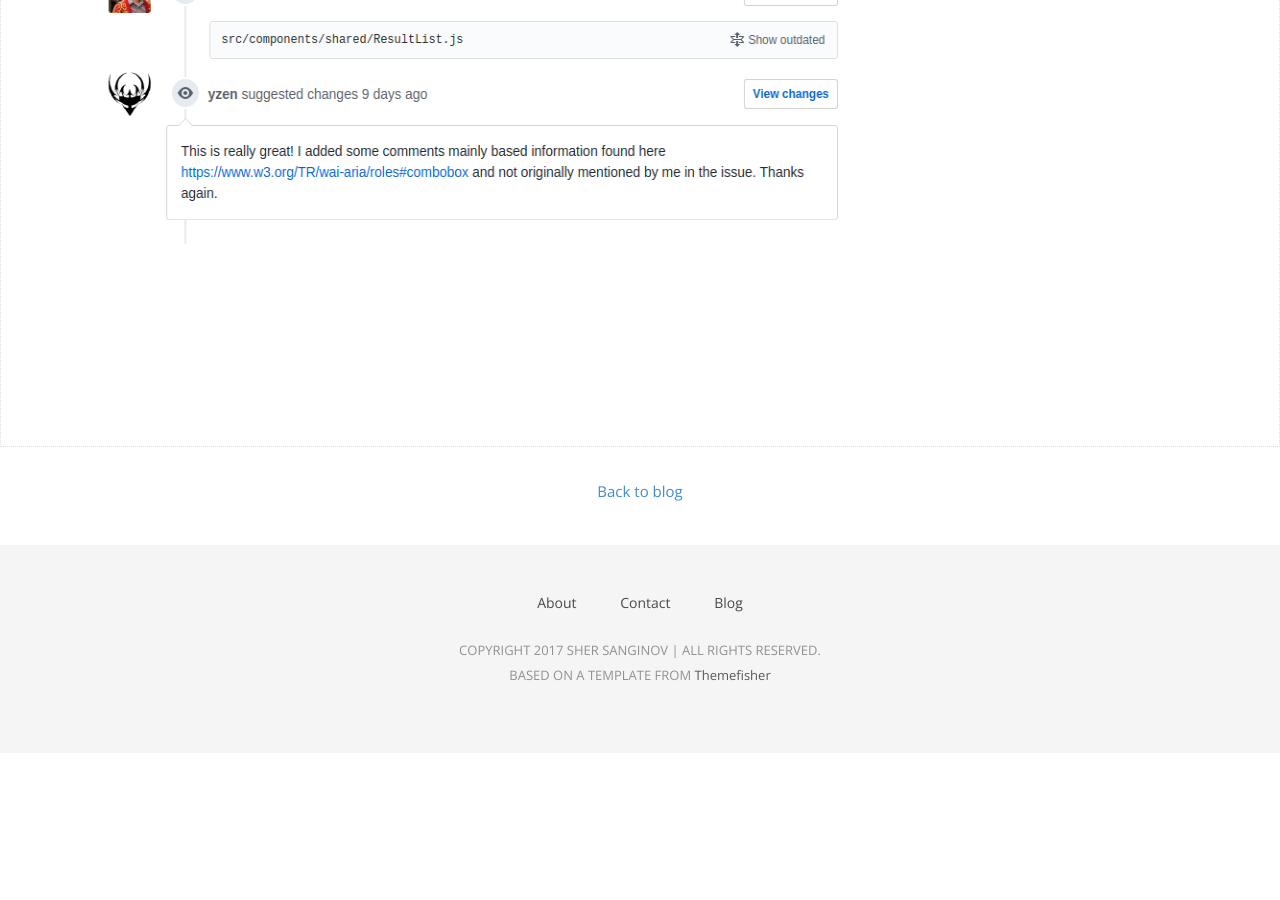
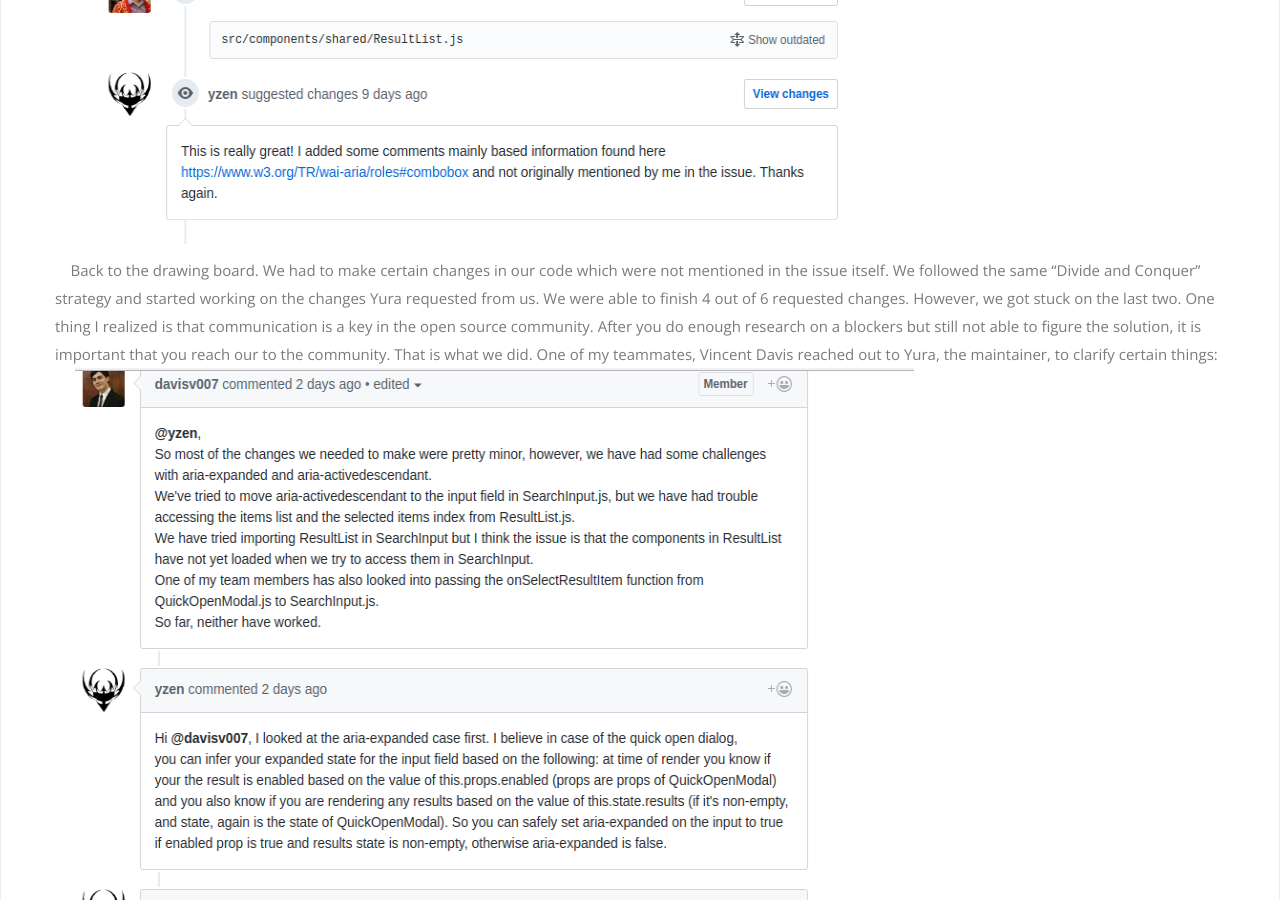
Before and after one commit to sanginovs/personal-website, a Jekyll site: the page built from _posts/2017-12-1-reflection2.md, in a window 1280 px wide and 900 px high, scrolled down 474 px. Built offline with Jekyll 4.4.1, drawn with Linux system fonts in a browser that asks for light colours; nearby versions of some CDN libraries; some web fonts are replaced; comment, search, counter and statistics services are not loaded; before the commit the page ends 1227 px from its top, so only the background shows below that.

Commit message:
added a blog

```diff
--- a/_posts/2017-12-1-reflection2.md
+++ b/_posts/2017-12-1-reflection2.md
@@ -7,6 +7,7 @@ author: "Sher Sanginov"
 &nbsp;&nbsp;&nbsp;&nbsp;These two weeks are the last two weeks of my open source class and we would like to wrap things up taking care of everything. If you read my previous blog, we created a pull request for our issue last week. Our pull request got reviewed after several days by Jason Laster, and Yura who left some feedback on our code and requested some changes:
 <img class="img-responsive" src="/assets/img/feebbak.png" alt="Drawing" style="width: 991px; height: 288px; display: block; float:center; ">
 
-&nbsp;&nbsp;&nbsp;&nbsp;
+&nbsp;&nbsp;&nbsp;&nbsp;Back to the drawing board. We had to make certain changes in our code which were not mentioned in the issue itself. We followed the same "Divide and Conquer" strategy and started working on the changes Yura requested from us. We were able to finish 4 out of 6 requested changes. However, we got stuck on the last two. One thing I realized is that communication is a key in the open source community. After you do enough research on a blockers but still not able to figure the solution, it is important that you reach our to the community. That is what we did. One of my teammates, Vincent Davis reached out to Yura, the maintainer, to clarify certain things:
+<img class="img-responsive" src="/assets/img/ans.png" alt="Drawing" style="width: 879px; height: 668px; display: block; float:center; ">
 
 &nbsp;&nbsp;&nbsp;&nbsp;
```
Also changed, not shown: assets/img/ans.png (added).
